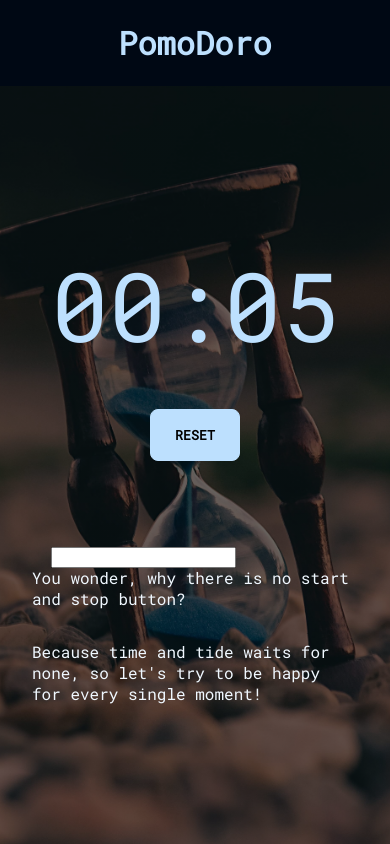
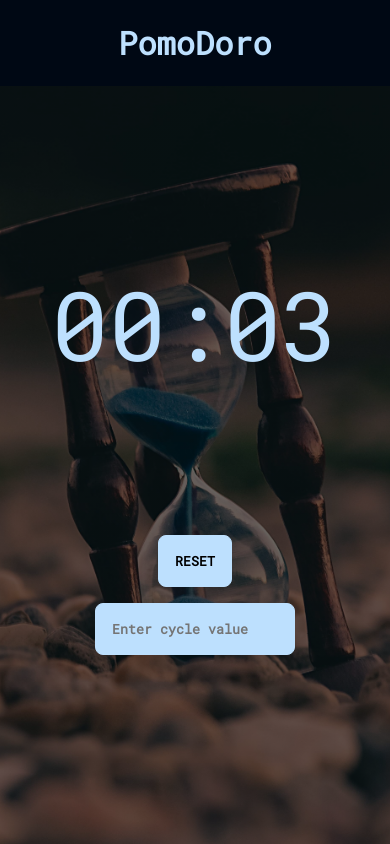
Before and after one commit to SyedSibtainRazvi/pomo-timer, a React (Create React App) app: page / in a window 390 px wide. Built offline with nearby package versions, Linux system fonts and the light colour scheme.

Commit message:
bug: cycles fixed

```diff
--- a/src/App.css
+++ b/src/App.css
@@ -18,9 +18,10 @@ body {
 .timer {
   overflow-y: none;
   display: flex;
-  height: 40vh;
+  height: 50vh;
   justify-content: center;
   align-items: center;
+
 }
 
 .pomodoro {
@@ -28,23 +29,34 @@ body {
 }
 
 .message {
-  font-size: 0.5em;
-  min-height: 1.3em;
+  font-size: 0.4em;
+  min-height: 1.2em;
   margin-bottom: 0.5em;
+  margin: auto;
 }
 
 button{
   font-family: "Roboto Mono", monospace;
-  display: flex;
   color: black;
   font-weight: 600;
   background-color: #bde0fe;
-  flex-direction: column;
-  padding: 1rem 1.5rem;
+  padding: 1rem 1rem;
   border: 1px solid #bde0fe;
   border-radius: 8px;
   margin: auto;
-  margin-top: -4rem;
+  cursor: pointer;
+}
+
+.input-cycle{
+  font-family: "Roboto Mono", monospace;
+  color: black;
+  font-weight: 600;
+  background-color: #bde0fe;
+  flex-direction: row;
+  padding: 1rem 1rem;
+  border: 1px solid #bde0fe;
+  border-radius: 8px;
+  margin: auto;
   cursor: pointer;
 }
 
@@ -53,3 +65,19 @@ button:hover{
   color: #bde0fe;
   transition: 0.5s;
 }
+
+.container{
+  display: flex;
+  width: 80vw;
+  align-items: center;
+  justify-content:space-evenly;
+}
+
+@media screen and (max-width: 720px) {
+  .container{
+    flex-direction: column;
+  }
+  .input-cycle{
+    margin-top: 1rem;
+  }
+}
--- a/src/App.js
+++ b/src/App.js
@@ -6,14 +6,14 @@ import Footer from './components/Footer';
 
 const App = () => {
   return (
-    <div>
+    <>
       <Header />
       <div className='timer'>
         <Pomodoro />
       </div>
       <Footer />
-    </div>
+    </>
   )
 }
 
-export default App
+export default App;
--- a/src/components/Footer.jsx
+++ b/src/components/Footer.jsx
@@ -3,8 +3,8 @@ import React from 'react'
 const Footer = () => {
   return (
     <div className='footer'>
-    <p>You wonder, why there is no start and stop button?</p>
-    <p>Because time and tide waits for none, so let's try to be happy for every single moment!</p>
+    <p className='hide-mobile'>You wonder, why there is no start and stop button?</p>
+    <p className='hide-mobile'>Because time and tide waits for none, so let's try to be happy for every single moment!</p>
     </div>
   )
 }
--- a/src/components/Main.css
+++ b/src/components/Main.css
@@ -8,13 +8,15 @@
 }
 
 .footer {
+    background-color: aqua;
     display: flex;
     flex-direction: column;
     align-items: center;
     color: aliceblue;
     font-weight: 400;
+    width: 100vw;
     font-size: large;
-    margin: 4rem 2rem 0rem 2rem;
+    margin-top: 5rem;
 }
 
 @media screen and (max-width: 720px) {
--- a/src/components/Pomodoro.jsx
+++ b/src/components/Pomodoro.jsx
@@ -4,25 +4,29 @@ const Pomodoro = () => {
   const [minutes, setMinutes] = useState(1);
   const [seconds, setSeconds] = useState(0);
   const [displayMessage, setDisplayMessage] = useState(false);
-  const [cycle, setCycle] = useState(-2)
-  const [value, setValue] = useState('')
+  const [cycle, setCycle] = useState(0.5);
+  const [value, setValue] = useState('');
 
 
   useEffect(() => {
     let interval = setInterval(() => {
       clearInterval(interval);
 
+      if (minutes === 0 && seconds === 0) {
+        setCycle(cycle + 0.5)
+        console.log(cycle)
+      }
+
       if (seconds === 0) {
         if (minutes !== 0) {
           setSeconds(9);
           setMinutes(minutes - 1);
+
         } else {
-          let minutes = displayMessage ? 0 : 1;
+          let minutes = displayMessage ? 1 : 1;
           let seconds = 9;
-
-          setCycle(cycle + 1);
-          console.log(cycle);
-          console.log(value);
+          // console.log(cycle);
+          // console.log(value);
 
           if (value.includes(cycle)) {
             return function cleanup() {
@@ -37,6 +41,7 @@ const Pomodoro = () => {
         }
       } else {
         setSeconds(seconds - 1);
+
       }
     }, 1000);
   }, [seconds]);
@@ -49,6 +54,7 @@ const Pomodoro = () => {
   const timerSeconds = seconds < 10 ? `0${seconds}` : seconds;
 
   return (
+    <>
     <div className="pomodoro">
       <div className="message">
         {displayMessage && <div>Break time! New session starts in:</div>}
@@ -56,13 +62,20 @@ const Pomodoro = () => {
       <div className="timer">
         {timerMinutes}:{timerSeconds}
       </div>
-      <button onClick={handleReset}>RESET</button>
-      <input value={value}
-        pattern="[0-9]"
-        onChange={(e) =>
-          setValue((v) => (e.target.validity.valid ? e.target.value : v))
-        } />
+
+      <div className="container">
+        <button onClick={handleReset}>RESET</button>
+        <input className="input-cycle"
+          value={value}
+          placeholder = "Enter cycle value"
+          pattern="[0-9]"
+          onChange={(e) =>
+            setValue((v) => (e.target.validity.valid ? e.target.value : v))
+          } />
+      </div>
     </div>
+    </>
+
   );
 }
 
```
